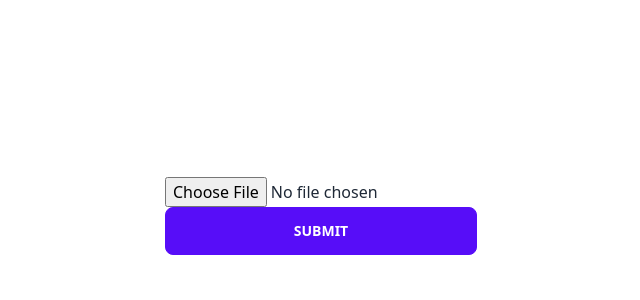
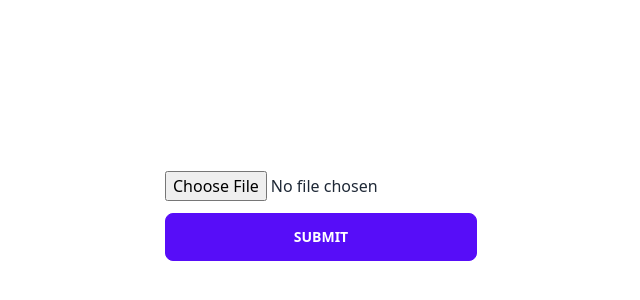
Before and after one commit to DaneHarrison/M.O.B, a Next.js app in the folder src/presentation/: page /login in a window 1280 px wide. Shown: the part 184-484 px from the top of the page, without its empty margins (319-959 px from the left). Built offline with nearby package versions, Linux system fonts and the light colour scheme.

Commit message:
added margin

```diff
--- a/src/presentation/ components/signin.tsx
+++ b/src/presentation/ components/signin.tsx
@@ -25,7 +25,7 @@ const SignIn = (props: any) => {
         className="input"
         ref={userFace}
       />
-      <input className="btn-primary btn " type="submit" />
+      <input className="btn-primary btn mt-3" type="submit" />
     </form>
   );
 };
```
